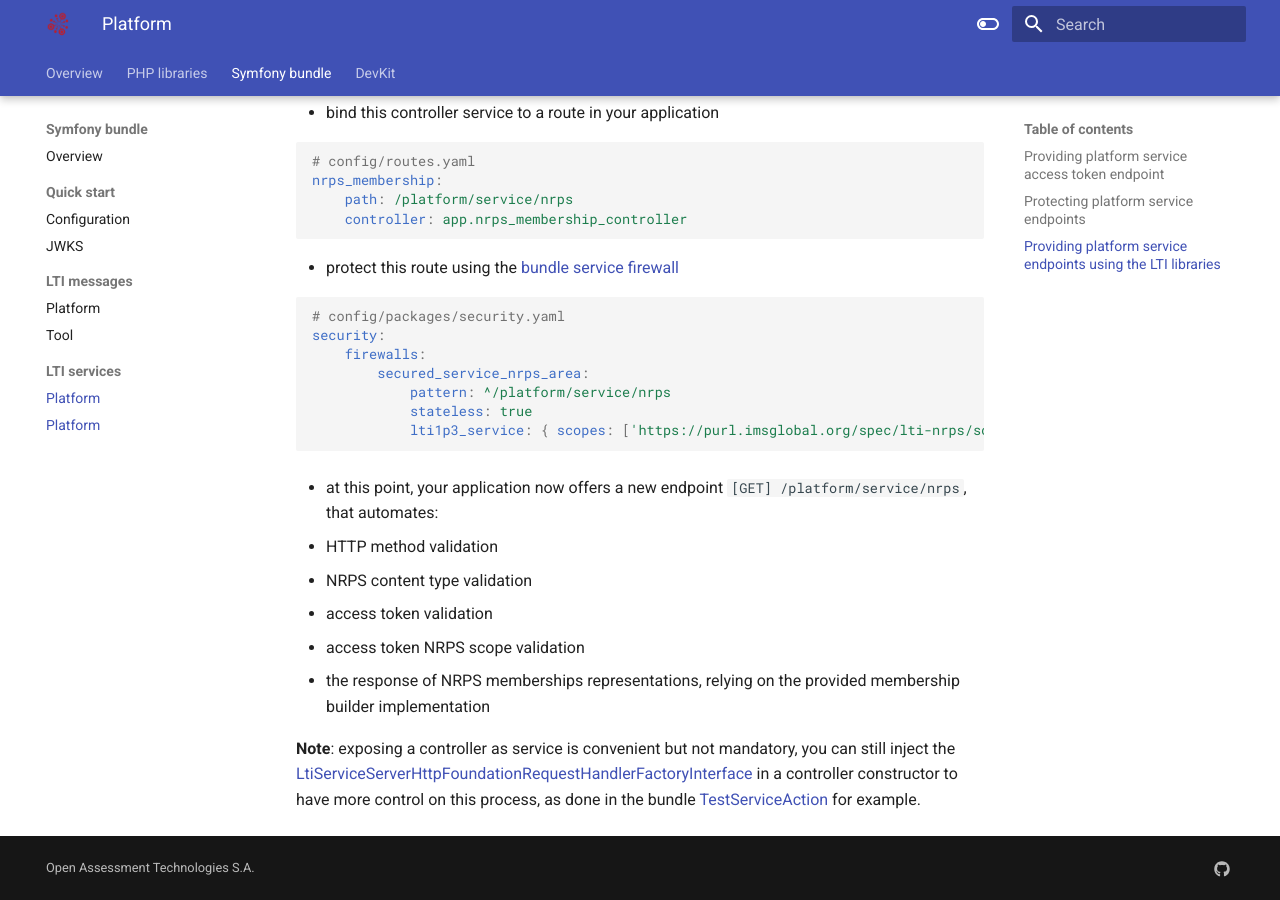
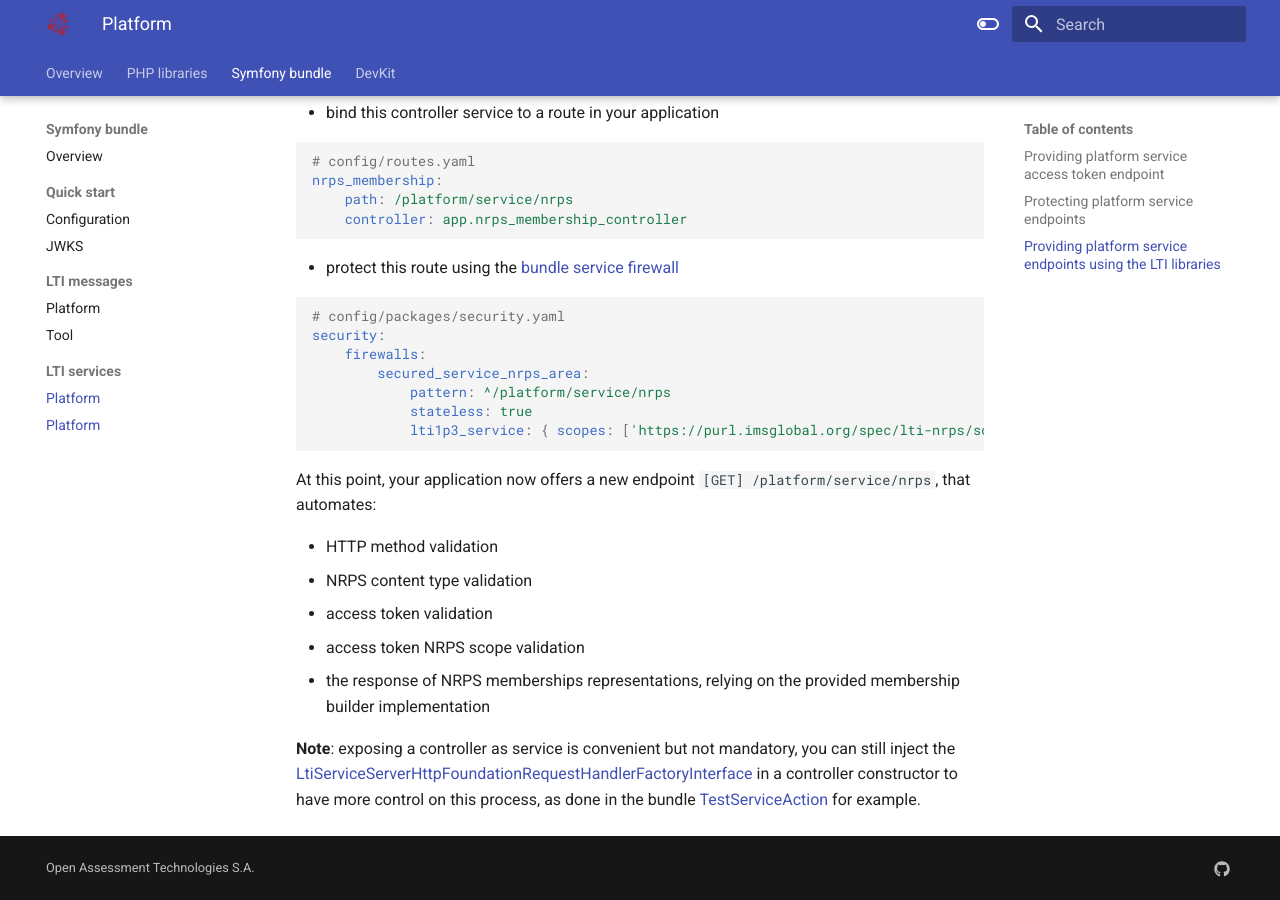
Before and after one commit to oat-sa/doc-lti1p3, an MkDocs documentation site: the page built from docs/bundle/doc/service/platform.md, in a window 1280 px wide and 900 px high, scrolled down 5742 px. Built offline with MkDocs 1.6.1 and Material for MkDocs 9.7.7, drawn with Linux system fonts in a browser that asks for light colours.

Commit message:
feat: content

````diff
--- a/docs/bundle/doc/service/platform.md
+++ b/docs/bundle/doc/service/platform.md
@@ -284,7 +284,7 @@ security:
             lti1p3_service: { scopes: ['https://purl.imsglobal.org/spec/lti-nrps/scope/contextmembership.readonly'] }
 ```
 
-- at this point, your application now offers a new endpoint `[GET] /platform/service/nrps`, that automates:
+At this point, your application now offers a new endpoint `[GET] /platform/service/nrps`, that automates:
 
   - HTTP method validation
   - NRPS content type validation
````
